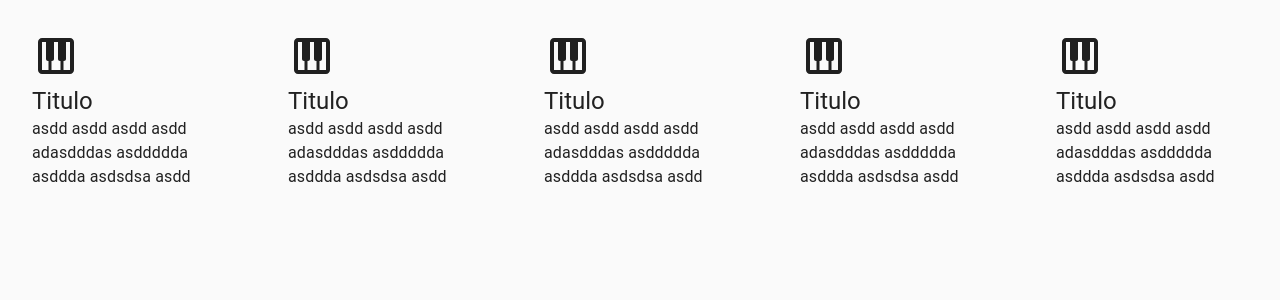
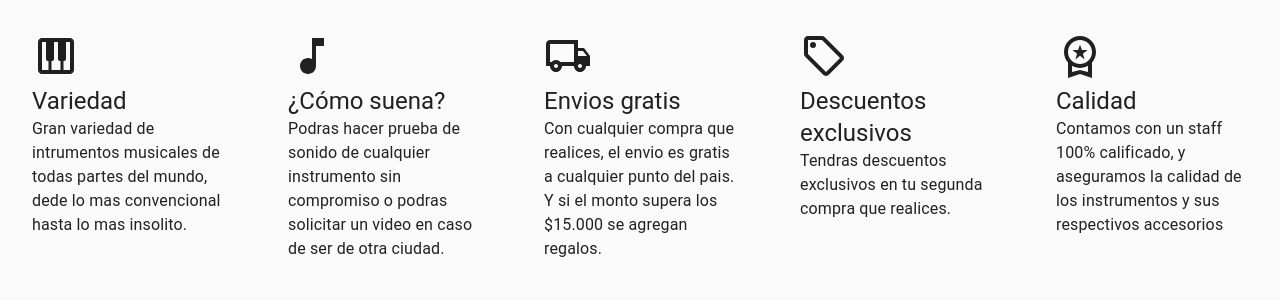
Before and after one commit to BrianTorrejon/proyectoReact, a React (Create React App) app: page / in a window 1280 px wide. Shown: the top 300 px of the page. Built offline with nearby package versions, Linux system fonts and the light colour scheme.

Commit message:
Se agrega contenido a las tarjetas

```diff
--- a/src/components/TarjetaVentaja.js
+++ b/src/components/TarjetaVentaja.js
@@ -1,4 +1,4 @@
-import { Box, Grid, Paper, Typography } from '@material-ui/core'
+import { Box, Typography } from '@material-ui/core'
 import React from 'react'
 
 const TarjetaVentaja = ({ icon, titulo, texto }) => {
--- a/src/components/Ventajas.js
+++ b/src/components/Ventajas.js
@@ -1,7 +1,11 @@
 import React from 'react'
 import TarjetaVentaja from './TarjetaVentaja'
 import PianoIcon from '@mui/icons-material/Piano';
-import { Box, Container, Grid } from '@material-ui/core';
+import MusicNoteIcon from '@mui/icons-material/MusicNote';
+import LocalShippingOutlinedIcon from '@mui/icons-material/LocalShippingOutlined';
+import LocalOfferOutlinedIcon from '@mui/icons-material/LocalOfferOutlined';
+import WorkspacePremiumOutlinedIcon from '@mui/icons-material/WorkspacePremiumOutlined';
+import { Box } from '@material-ui/core';
 
 const Ventajas = () => {
     return (
@@ -9,28 +13,26 @@ const Ventajas = () => {
             <Box style={{ width: '100%', display: 'flex', justifyContent: 'center' }}>
                 <TarjetaVentaja
                     icon={<PianoIcon sx={{ fontSize: 48 }} />}
-                    titulo='Titulo'
-                    texto='asdd asdd asdd asdd adasdddas  asddddda  asddda asdsdsa asdd' />
+                    titulo='Variedad'
+                    texto='Gran variedad de intrumentos musicales de todas partes del mundo, dede lo mas convencional hasta lo mas insolito.' />
                 <TarjetaVentaja
-                    icon={<PianoIcon sx={{ fontSize: 48 }} />}
-                    titulo='Titulo'
-                    texto='asdd asdd asdd asdd adasdddas  asddddda  asddda asdsdsa asdd' />
+                    icon={<MusicNoteIcon sx={{ fontSize: 48 }} />}
+                    titulo='¿Cómo suena?'
+                    texto='Podras hacer prueba de sonido de cualquier instrumento sin compromiso o podras solicitar un video en caso de ser de otra ciudad.' />
                 <TarjetaVentaja
-                    icon={<PianoIcon sx={{ fontSize: 48 }} />}
-                    titulo='Titulo'
-                    texto='asdd asdd asdd asdd adasdddas  asddddda  asddda asdsdsa asdd' />
+                    icon={<LocalShippingOutlinedIcon sx={{ fontSize: 48 }} />}
+                    titulo='Envios gratis'
+                    texto='Con cualquier compra que realices, el envio es gratis a cualquier punto del pais. Y si el monto supera los $15.000 se agregan regalos.' />
                 <TarjetaVentaja
-                    icon={<PianoIcon sx={{ fontSize: 48 }} />}
-                    titulo='Titulo'
-                    texto='asdd asdd asdd asdd adasdddas  asddddda  asddda asdsdsa asdd' />
+                    icon={<LocalOfferOutlinedIcon sx={{ fontSize: 48 }} />}
+                    titulo='Descuentos exclusivos'
+                    texto='Tendras descuentos exclusivos en tu segunda compra que realices.' />
                 <TarjetaVentaja
-                    icon={<PianoIcon sx={{ fontSize: 48 }} />}
-                    titulo='Titulo'
-                    texto='asdd asdd asdd asdd adasdddas  asddddda  asddda asdsdsa asdd' />
+                    icon={<WorkspacePremiumOutlinedIcon sx={{ fontSize: 48 }} />}
+                    titulo='Calidad'
+                    texto='Contamos con un staff 100% calificado, y aseguramos la calidad de los instrumentos y sus respectivos accesorios' />
             </Box>
         </>
-
-
     )
 }
 
```
